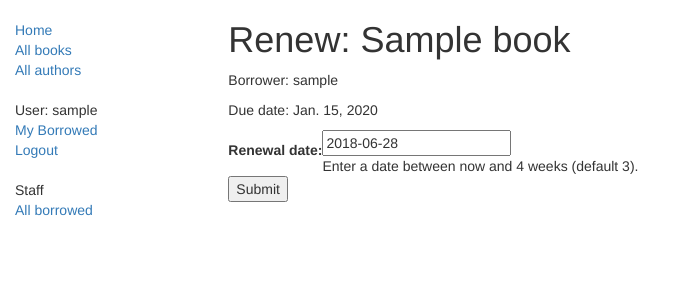
After one commit to vitoloper/locallibrary, a Django app: page /catalog/book/00000000-0000-0000-0000-000000000001/renew in a window 1280 px wide. The commit adds this page. Shown: the top 300 px of the page, without its empty margins (0-682 px from the left). Run offline with Django 3.2, Linux system fonts and the light colour scheme; a user stored in the database is signed in; tables that the repository leaves empty hold one stand-in row (values such as "Sample post"); some libraries are stand-ins or nearby versions.

Commit message:
Add due back date renew form

```diff
--- /dev/null
+++ b/catalog/forms.py
@@ -0,0 +1,26 @@
+from django import forms
+
+from django.core.exceptions import ValidationError
+
+# Translation function
+from django.utils.translation import ugettext_lazy as _
+
+# For checking renewal date range
+import datetime
+
+
+class RenewBookForm(forms.Form):
+    renewal_date = forms.DateField(help_text="Enter a date between now and 4 weeks (default 3).")
+
+    def clean_renewal_date(self):
+        data = self.cleaned_data['renewal_date']
+
+        # Check date is not in the past.
+        if data < datetime.date.today():
+            raise ValidationError(_('Invalid date - renewal in the past'))
+
+        # Check range is in the allowed range.
+        if data > datetime.date.today() + datetime.timedelta(weeks=4):
+            raise ValidationError(_('Invalid date - renewal more than 4 weeks ahead'))
+
+        return data
--- /dev/null
+++ b/catalog/templates/catalog/book_renew_librarian.html
@@ -0,0 +1,16 @@
+{% extends "base_generic.html" %}
+{% block content %}
+
+    <h1>Renew: {{bookinst.book.title}}</h1>
+    <p>Borrower: {{bookinst.borrower}}</p>
+    <p class="{% if bookinst.is_overdue %}text-danger{% endif %}">Due date: {{bookinst.due_back}}</p>
+
+    <form action="" method="post">
+        {% csrf_token %}
+        <table>
+        {{ form }}
+        </table>
+        <input type="submit" value="Submit" />
+    </form>
+
+{% endblock %}
--- a/catalog/templates/catalog/bookinstance_list_borrowed_all.html
+++ b/catalog/templates/catalog/bookinstance_list_borrowed_all.html
@@ -8,7 +8,7 @@
 
       {% for bookinst in bookinstance_list %}
       <li class="{% if bookinst.is_overdue %}text-danger{% endif %}">
-        <a href="{% url 'book-detail' bookinst.book.pk %}">{{bookinst.book.title}}</a> ({{ bookinst.due_back }}) - {{bookinst.borrower}}
+        <a href="{% url 'book-detail' bookinst.book.pk %}">{{bookinst.book.title}}</a> ({{ bookinst.due_back }}) - {{bookinst.borrower}} {% if perms.catalog.can_mark_returned %} - <a href="{% url 'renew-book-librarian' bookinst.id %}">Renew</a>  {% endif %}
       </li>
       {% endfor %}
     </ul>
--- a/catalog/urls.py
+++ b/catalog/urls.py
@@ -10,4 +10,5 @@ urlpatterns = [
     path('authors/<int:pk>', views.AuthorDetailView.as_view(), name='author-detail'),
     path('mybooks/', views.LoanedBooksByUserListView.as_view(), name='my-borrowed'),
     path('borrowed/', views.AllBorrowedBooksListView.as_view(), name='all-borrowed'),
+    path('book/<uuid:pk>/renew', views.renew_book_librarian, name='renew-book-librarian'),
 ]
--- a/catalog/views.py
+++ b/catalog/views.py
@@ -1,5 +1,10 @@
+import datetime
+from django.contrib.auth.decorators import permission_required
+from django.http import HttpResponseRedirect
+from django.urls import reverse
 from django.views import generic
-from django.shortcuts import render
+from django.shortcuts import render, get_object_or_404
+from .forms import RenewBookForm
 from .models import Book, BookInstance, Author, Genre
 from django.contrib.auth.mixins import LoginRequiredMixin, PermissionRequiredMixin
 
@@ -58,3 +63,28 @@ class AllBorrowedBooksListView(PermissionRequiredMixin, generic.ListView):
 
     def get_queryset(self):
         return BookInstance.objects.filter(status__exact='o').order_by('due_back')
+
+
+@permission_required('catalog.can_mark_returned')
+def renew_book_librarian(request, pk):
+    """
+    View function for renewing a specific BookInstance by librarian
+    """
+    book_inst = get_object_or_404(BookInstance, pk=pk)
+
+    if request.method == 'POST':
+        # Create a form instance and populate it with data from the request
+        form = RenewBookForm(request.POST)
+
+        if form.is_valid():
+            # process data in form.cleaned_data as required
+            book_inst.due_back = form.cleaned_data['renewal_date']
+            book_inst.save()
+
+            # Redirect
+            return HttpResponseRedirect(reverse('all-borrowed'))
+    else:
+        proposed_renewal_date = datetime.date.today() + datetime.timedelta(weeks=3)
+        form = RenewBookForm(initial={'renewal_date': proposed_renewal_date, })
+
+    return render(request, 'catalog/book_renew_librarian.html', {'form': form, 'bookinst': book_inst})
```
